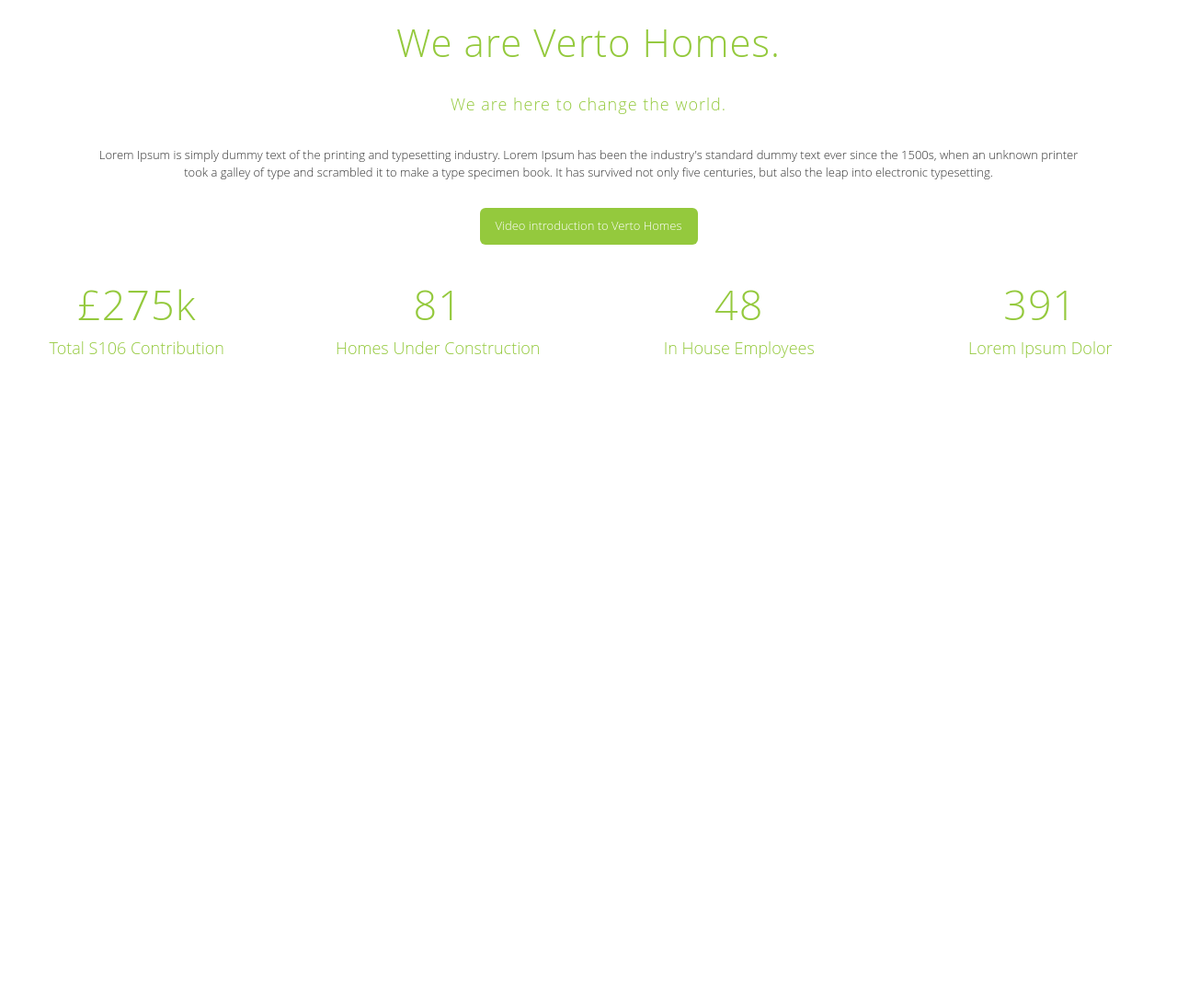
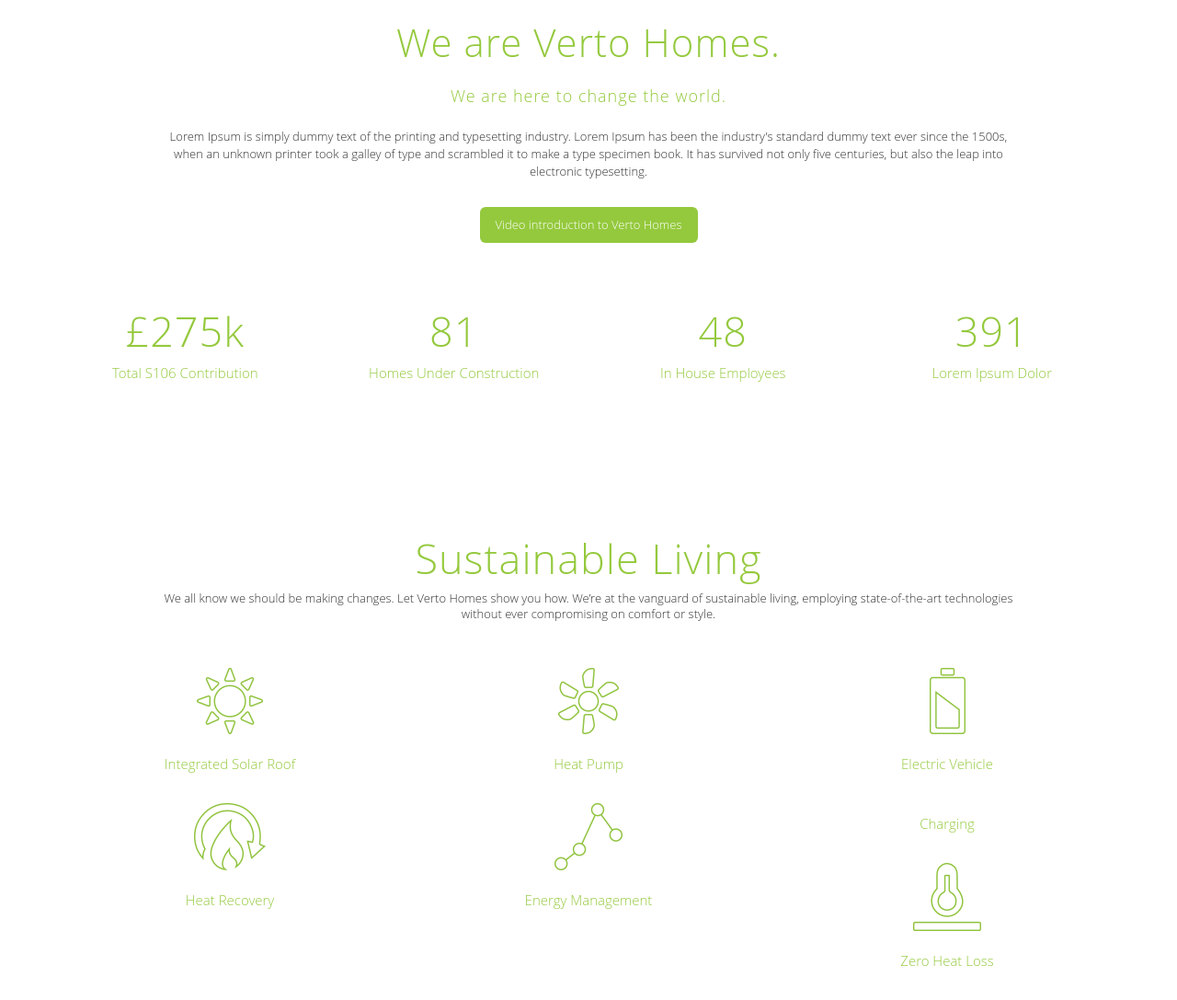
Before and after one commit to najibu/vertohomes, a plain HTML site: page index.html in a window 1280 px wide. Shown: the part 700-1787 px from the top of the page at 92% size. Before the commit the page ends 1101 px from the top, so only its background shows below. Drawn offline with nearby package versions, Linux system fonts and the light colour scheme.

Commit message:
Added sustainable section

```diff
--- a/index.html
+++ b/index.html
@@ -46,7 +46,9 @@
     </section>
 
     <section class="intro">
+      <div class="container">
         <div class="intro-body">
+
           <h1 class="text-center">We are Verto Homes.</h1>
           <h2>We are here to change the world.</h2>
           <p>Lorem Ipsum is simply dummy text of the printing and typesetting industry. Lorem Ipsum has been the industry's standard dummy text ever since the 1500s, when an unknown printer took a galley of type and scrambled it to make a type specimen book. It has survived not only five centuries, but also the leap into electronic typesetting.</p>
@@ -72,7 +74,37 @@
             </div>
           </div>
         </div>
+      </div>
+    </section>
 
+    <section class="sustainable">
+      <div class="container">
+        <h2>Sustainable Living</h2>
+        <p>We all know we should be making changes. Let Verto Homes show you how. We’re at the vanguard of sustainable living, employing state-of-the-art technologies without ever compromising on comfort or style.</p>
+
+        <div class="icon">
+          <div class="row">
+            <div class="col-md-4">
+              <img src="images/isr.png" alt="">
+              <p>Integrated Solar Roof</p>
+              <img src="images/hr.png" alt="">
+              <p>Heat Recovery</p>
+            </div>
+            <div class="col-md-4">
+              <img src="images/hp.png" alt="">
+              <p>Heat Pump</p>
+              <img src="images/em.png" alt="">
+              <p>Energy Management</p>
+            </div>
+            <div class="col-md-4">
+              <img src="images/evc.png" alt="">
+              <p>Electric Vehicle Charging</p>
+              <img src="images/zhl.png" alt="">
+              <p>Zero Heat Loss</p>
+            </div>
+          </div>
+        </div>
+      </div>
     </section>
 
     <!-- Bootstrap core JavaScript
--- a/less/main.less
+++ b/less/main.less
@@ -18,9 +18,26 @@ body{
 }
 
 // Typography
-h1, h2, h3, h4, h5, h6{
+h1, h2, h3, h4, h5, h6 {
 	margin: 0 0 35px;
 	letter-spacing: 1px;
+	text-align: center;
+}
+
+h2 {
+			font-size: 4.5rem;
+			font-weight: 300;
+			line-height: 0px;
+			color: @green;
+}
+
+p {
+	text-align: center;
+	font-size: small;
+  font-weight: 300;
+  color: @dark;
+  margin-left: 102px;
+	margin-right: 102px;
 }
 /*Navbar*/
 .navbar-brand {
@@ -132,12 +149,14 @@ h1, h2, h3, h4, h5, h6{
 			font-size: 4.5rem;
 			font-weight: 300;
 			line-height: 0px;
+			margin-top: 31px;
 		}
 		p {
-			font-weight: lighter;
-			font-size: 18px;
+			color: @green;
+			margin: 0px;
+			font-size: 15px;
 		}
-	}
+}
 
 	.intro-body{
 	margin-bottom: 30px;
@@ -150,16 +169,28 @@ h1, h2, h3, h4, h5, h6{
 			font-weight: lighter;
 			font-size: 18px;
 		}
-		p {
-	    margin-left: 102px;
-	    margin-right: 102px;
-	    font-size: small;
-	    color: @dark;
-		}
 	}
 	.intro-btn {
 		background-color: @green;
 		color: @light;
 		font-size: small;
+		font-weight: 300;
 	}
 }
+
+.sustainable {
+	margin-top: 190px;
+	margin-bottom: 10px;
+	line-height: 17px;
+
+	.icon {
+		text-align: center;
+		margin-top: 50px;
+		line-height: 65px;
+		p {
+		color: @green;
+		font-size: 15px;
+		}
+	}
+
+}
```
Also changed, not shown: css/main.css. Lines whose indentation alone changed are shown as unchanged.
